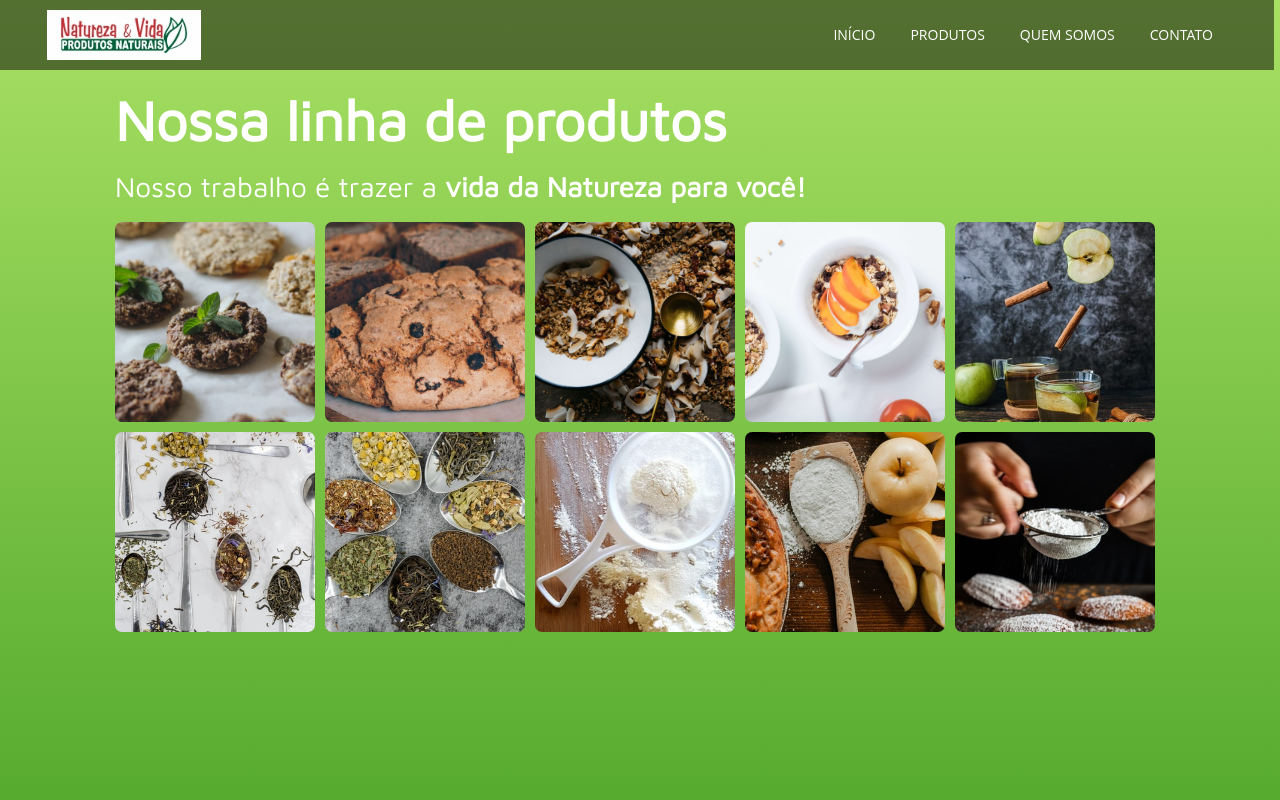
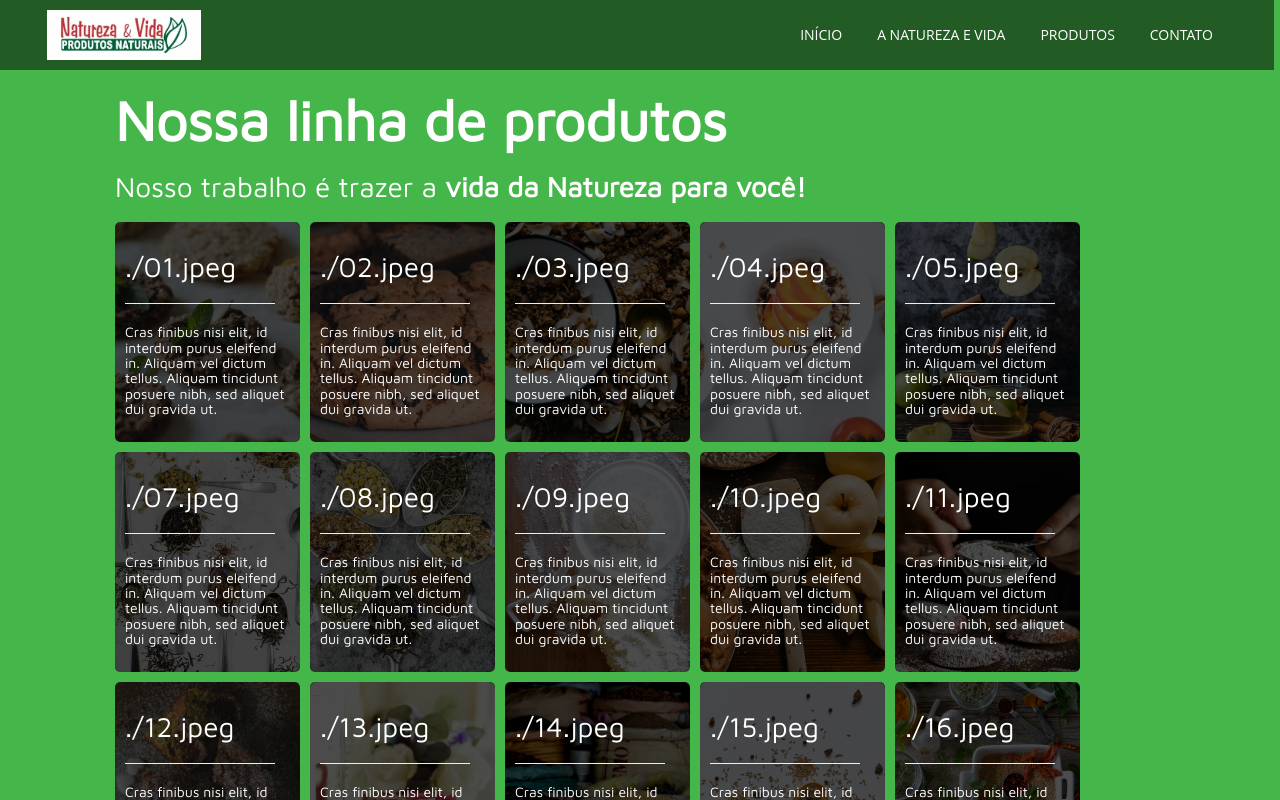
Before and after one commit to raphaelkoszalka-zz/natureza-e-vida, a React (Create React App) app: page /produtos in a window 1280 px wide. Built offline with nearby package versions, Linux system fonts and the light colour scheme; what google-maps-react would draw is missing.

Commit message:
Simple Gallery

```diff
--- a/src/components/about/AboutComponent.css
+++ b/src/components/about/AboutComponent.css
@@ -1,26 +1,28 @@
 #about-component {
-  height: 100%;
-  background: #abbaab; /* fallback for old browsers */
-  background: -webkit-linear-gradient(to bottom, #abbaab, #ffffff); /* Chrome 10-25, Safari 5.1-6 */
-  background: linear-gradient(to bottom, #abbaab, #ffffff); /* W3C, IE 10+/ Edge, Firefox 16+, Chrome 26+, Opera 12+, Safari 7+ */
+  min-height: 100%;
+  background: #DCE35B;  /* fallback for old browsers */
+  background: -webkit-linear-gradient(to right, #45B649, #45B649);  /* Chrome 10-25, Safari 5.1-6 */
+  background: linear-gradient(to right, #45B649, #45B649); /* W3C, IE 10+/ Edge, Firefox 16+, Chrome 26+, Opera 12+, Safari 7+ */
   -webkit-clip-path: polygon(0 0, 100% 0, 100% 100%, 0 100%);
   clip-path: polygon(0 0, 100% 0, 100% 100%, 0 100%);
   z-index: -10;
+  color: white;
 }
 
-.white-bkg {
-  background: white;
-  height: 120px;
-  max-width: 120px;
-  border-right: 10px solid #E1F5C4;
+#about-component p {
+  font-size: 1.3em;
 }
 
 .btn-about {
   border: 1px solid #efefef !important;
-  background: #99a799 !important;
+  background: #296d2b !important;
   color: white !important;
- }
+}
 
 #about-component h1 {
   font-size: 5em;
 }
+
+#about-component hr {
+  margin-left: -15px;
+}
--- a/src/components/about/AboutComponent.js
+++ b/src/components/about/AboutComponent.js
@@ -32,7 +32,6 @@ class AboutComponent extends Component {
                                 </h2>
                                 <h2><strong>Nossa linha de produtos:</strong></h2>
                                 <div className="col-md-6">
-
                                     <ul>
                                         <li><h4>Biscoitos</h4></li>
                                         <li><h4>Cereais</h4></li>
@@ -53,6 +52,13 @@ class AboutComponent extends Component {
                                         <li><h4>Suplementos</h4></li>
                                     </ul>
                                 </div>
+                                <div className="col-md-12">
+                                    <div className="clearfix" />
+                                    <h2 className="text-center">
+                                        <button className="btn btn-lg btn-about">Conheça nossa linha de produtos</button>
+                                    </h2>
+                                    <hr/>
+                                </div>
                             </div>
                         </div>
                     </div>
--- a/src/components/gallery/GalleryComponent.js
+++ b/src/components/gallery/GalleryComponent.js
@@ -3,6 +3,21 @@ import React, { Component } from 'react';
 import { Photos } from "./Photos";
 
 class GalleryComponent extends Component {
+
+    // I Know the opacity change should be done by state change
+    // Will do this refactor later on, this is a prototype only
+
+    static getElement(id) {
+        return document.getElementById(id);
+    }
+
+    static mouseEnter(id) {
+        GalleryComponent.getElement(id).style.opacity = '1';
+    }
+
+    static mouseLeave(id) {
+        GalleryComponent.getElement(id).style.opacity = '0';
+    }
 
     render() {
 
@@ -13,12 +28,43 @@ class GalleryComponent extends Component {
                 backgroundPosition: "center",
                 backgroundSize: "cover",
                 marginRight: "10px",
-                height: "200px",
-                width: "200px",
-                marginTop: "10px"
+                height: "220px",
+                width: "220",
+                marginTop: "10px",
+                position: "relative",
+                zIndex: "10"
             };
+
+            const overflowStyle = {
+                position: "absolute",
+                width: "100%",
+                height: "100%",
+                background: "rgba(0,0,0,0.7)",
+                zIndex: "100",
+                marginRight: "10px",
+                top: 0,
+                left: 0,
+                borderRadius: "5px",
+                opacity: "1",
+                color: "white",
+                padding: "10px",
+                transition: "opacity .25s ease-in-out"
+            };
+
             return (
-                <div className="col-md-4 picture" style={style} key={Math.random()} />
+                <div className="col-md-2 picture" style={style} key={Math.random()}
+                     // onMouseOut={GalleryComponent.mouseLeave(photo['src'])}
+                     // onMouseEnter={GalleryComponent.mouseEnter(photo['src'])}
+                >
+                    <div
+                        style={overflowStyle}
+                        id={photo['src']}
+                    >
+                        <h3>{photo['src']}</h3>
+                        <hr/>
+                        <h5>Cras finibus nisi elit, id interdum purus eleifend in. Aliquam vel dictum tellus. Aliquam tincidunt posuere nibh, sed aliquet dui gravida ut.</h5>
+                    </div>
+                </div>
             );
         });
 
--- a/src/components/gallery/Photos.js
+++ b/src/components/gallery/Photos.js
@@ -8,12 +8,12 @@ export const Photos = [
     { src: "./08.jpeg", title: 4, height: 3 },
     { src: "./09.jpeg", title: 4, height: 3 },
     { src: "./10.jpeg", title: 4, height: 3 },
-    { src: "./11.jpeg", title: 3, height: 4 }
-    // { src: "./12.jpeg", width: 4, height: 3 },
-    // { src: "./13.jpeg", width: 4, height: 3 },
-    // { src: "./14.jpeg", width: 4, height: 3 },
-    // { src: "./15.jpeg", width: 3, height: 4 },
-    // { src: "./16.jpeg", width: 4, height: 3 },
+    { src: "./11.jpeg", title: 3, height: 4 },
+    { src: "./12.jpeg", width: 4, height: 3 },
+    { src: "./13.jpeg", width: 4, height: 3 },
+    { src: "./14.jpeg", width: 4, height: 3 },
+    { src: "./15.jpeg", width: 3, height: 4 },
+    { src: "./16.jpeg", width: 4, height: 3 },
     // { src: "./17.jpeg", width: 4, height: 3 },
     // { src: "./18.jpeg", width: 4, height: 3 },
     // { src: "./19.jpeg", width: 3, height: 4 },
--- a/src/components/header/HeaderComponent.js
+++ b/src/components/header/HeaderComponent.js
@@ -31,20 +31,20 @@ class HeaderComponent extends Component {
                                             Contato
                                         </li>
                                     </NavLink>
-                                    <NavLink to="sobre-nos"  activeClassName="active">
-                                        <li
-                                            className="buttonsList"
-                                            id="aboutComponentButton"
-                                        >
-                                            Quem somos
-                                        </li>
-                                    </NavLink>
                                     <NavLink to="produtos"  activeClassName="active">
                                         <li
                                             className="buttonsList"
                                             id="productsComponentButton"
                                         >
                                             Produtos
+                                        </li>
+                                    </NavLink>
+                                    <NavLink to="sobre-nos"  activeClassName="active">
+                                        <li
+                                            className="buttonsList"
+                                            id="aboutComponentButton"
+                                        >
+                                            A Natureza e Vida
                                         </li>
                                     </NavLink>
                                     <NavLink to="home" activeClassName="active">
--- a/src/components/products/ProductsComponent.css
+++ b/src/components/products/ProductsComponent.css
@@ -1,23 +1,12 @@
 #products-component {
     height: 100%;
-    background: #56ab2f;  /* fallback for old browsers */
-    background: -webkit-linear-gradient(to bottom, #a8e063, #56ab2f);  /* Chrome 10-25, Safari 5.1-6 */
-    background: linear-gradient(to bottom, #a8e063, #56ab2f); /* W3C, IE 10+/ Edge, Firefox 16+, Chrome 26+, Opera 12+, Safari 7+ */
+    background: #DCE35B;  /* fallback for old browsers */
+    background: -webkit-linear-gradient(to right, #45B649, #45B649);  /* Chrome 10-25, Safari 5.1-6 */
+    background: linear-gradient(to right, #45B649, #45B649); /* W3C, IE 10+/ Edge, Firefox 16+, Chrome 26+, Opera 12+, Safari 7+ */
     -webkit-clip-path: polygon(0 0, 100% 0, 100% 100%, 0 100%);
     clip-path: polygon(0 0, 100% 0, 100% 100%, 0 100%);
     z-index: -10;
     overflow-y: auto;
-}
-
-.white-bkg {
-    background: white;
-    height: 120px;
-    max-width: 120px;
-    border-right: 10px solid #E1F5C4;
-}
-
-.btn-about {
-    border: 1px solid #efefef !important;
 }
 
 #products-component h1 {
@@ -29,3 +18,17 @@
     color: white;
     font-size: 2em;
 }
+
+.picture hr {
+    margin-right: 15px;
+}
+
+.picture:hover {
+    cursor: pointer;
+}
+
+.btn-products {
+    border: 1px solid #efefef !important;
+    background: #7aab97 !important;
+    color: white !important;
+}
--- a/src/components/products/ProductsComponent.js
+++ b/src/components/products/ProductsComponent.js
@@ -15,6 +15,13 @@ class ProductsComponent extends Component {
                                 </h1>
                                 <h3>Nosso trabalho é trazer a <strong>vida da Natureza para você!</strong></h3>
                                 <GalleryComponent />
+                                <div className="clearfix" />
+                                <div className="text-center">
+                                    <br />
+                                    <button className="btn btn-lg btn-products">Entre em Contato</button>
+                                    <div className="clearfix" />
+                                    <br />
+                                </div>
                             </div>
                         </div>
                     </div>
```
